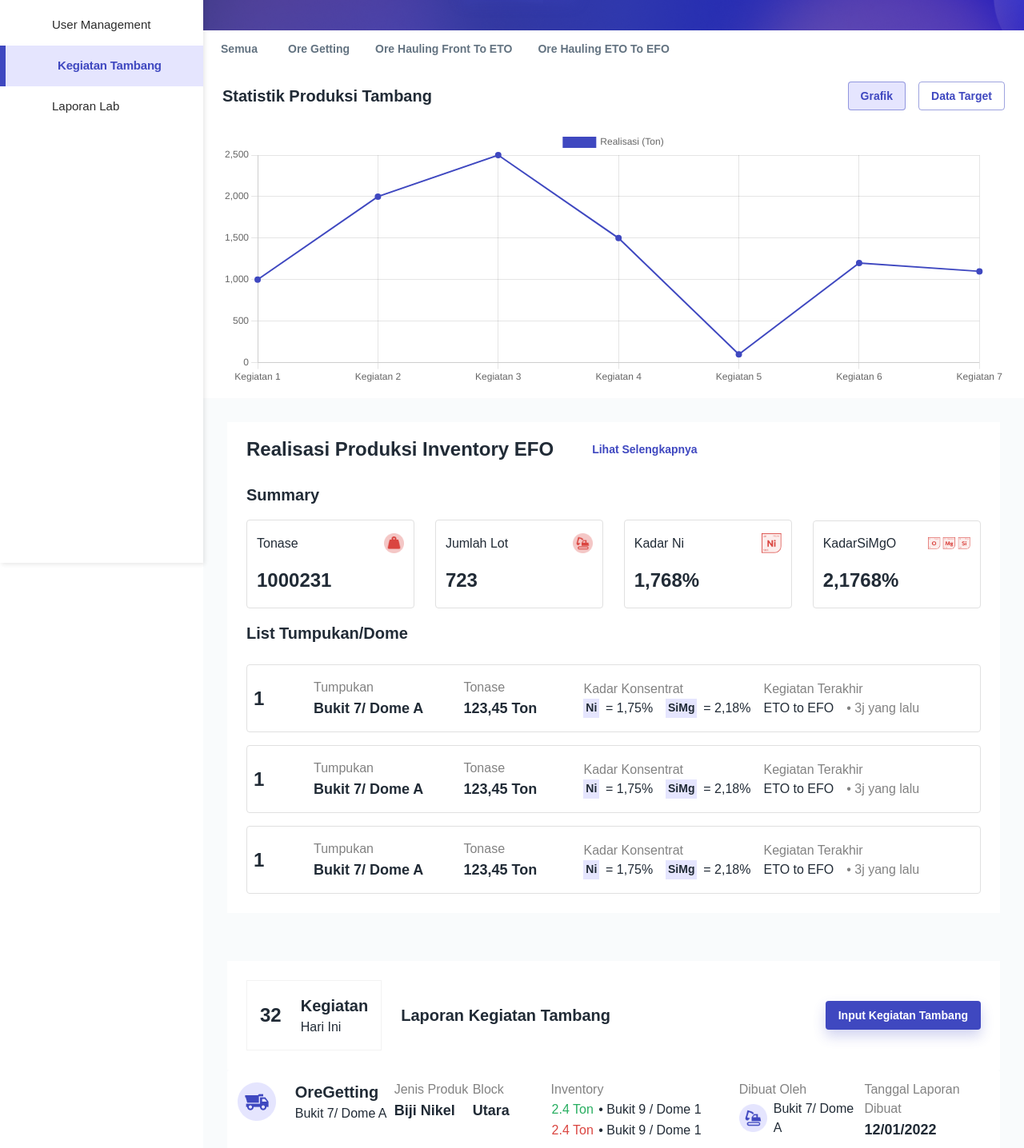
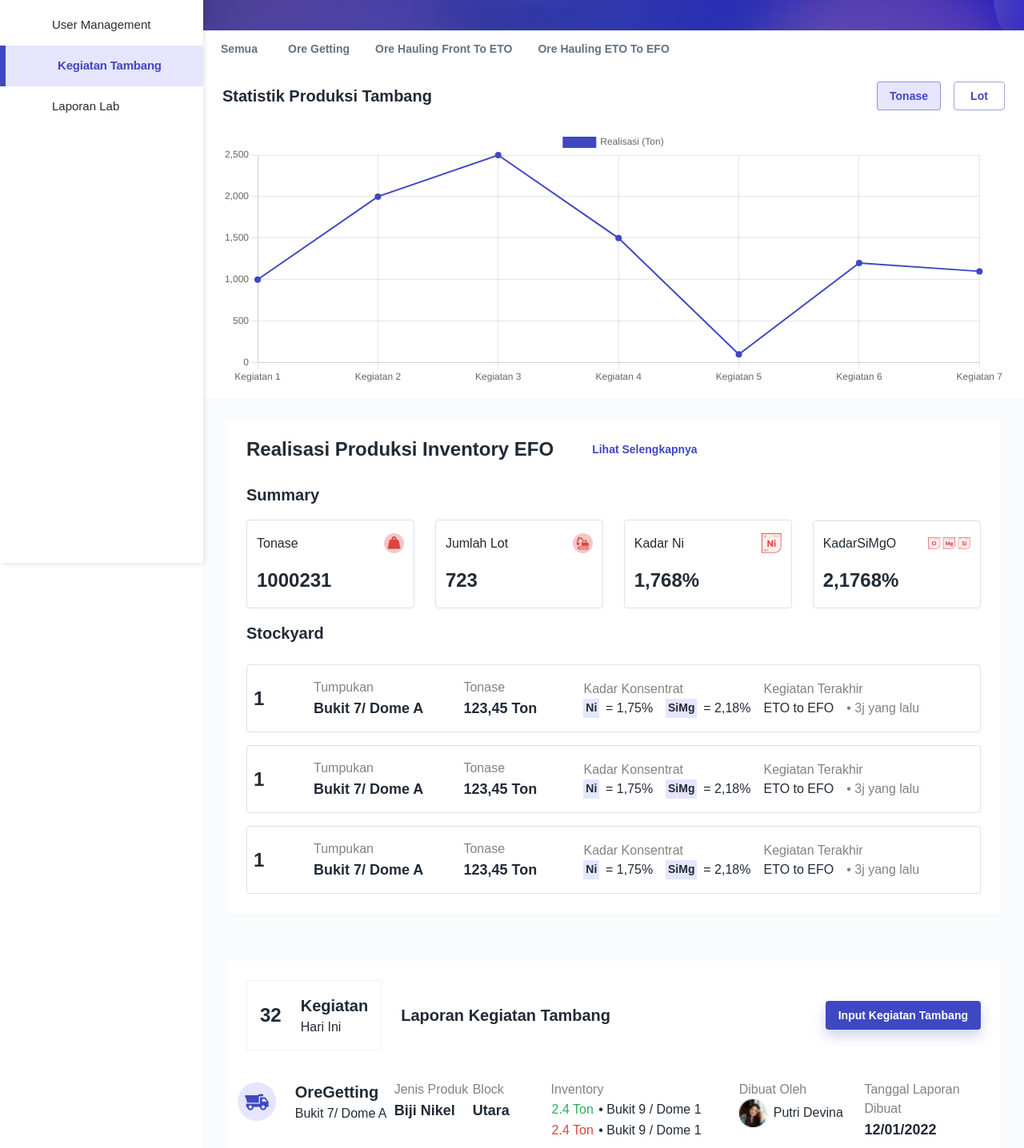
Before and after one commit to primawk/pms, a React (Create React App) app: page /kegiatan-tambang/1 in a window 1280 px wide. Shown: the part 154-1590 px from the top of the page at 80% size. Built offline with nearby package versions, Linux system fonts and the light colour scheme.

Commit message:
feat #10 #11 : Mining Activity
- Fix several issues
- Add delete modal

```diff
--- a/src/components/Card/InfoCard.js
+++ b/src/components/Card/InfoCard.js
@@ -1,7 +1,7 @@
 import { Grid, Typography } from '@mui/material';
 import React from 'react';
 
-const InfoCard = ({ name, image, value }) => {
+const InfoCard = ({ name, image, value, date }) => {
   return (
     <Grid
       container
@@ -30,6 +30,11 @@ const InfoCard = ({ name, image, value }) => {
         <img src={image} alt={name} style={{ maxWidth: '60px', maxHeight: '25px' }} />
       </Grid>
       <Typography variant="h4">{value}</Typography>
+      {date && (
+        <Typography variant="body" color=" #828282">
+          {date}
+        </Typography>
+      )}
     </Grid>
   );
 };
--- a/src/components/List/ReportList.js
+++ b/src/components/List/ReportList.js
@@ -8,6 +8,7 @@ import ArrowDown from '@iconify/icons-ant-design/caret-down-filled';
 // assets
 import ExcavatorIcon from 'assets/Images/MiningActivity/ore-getting.png';
 import TruckIcon from 'assets/Images/MiningActivity/ore-hauling-to-eto.png';
+import avatarLogo from 'assets/Images/avatar.png';
 
 const ReportList = ({ activity_type }) => {
   return (
@@ -77,8 +78,8 @@ const ReportList = ({ activity_type }) => {
           Dibuat Oleh
         </Typography>
         <Stack direction="row" alignItems="center" spacing={1}>
-          <img src={ExcavatorIcon} alt={ExcavatorIcon} width={35} height={35} />
-          <Typography variant="body1">Bukit 7/ Dome A</Typography>
+          <img src={avatarLogo} alt={avatarLogo} width={35} height={35} />
+          <Typography variant="body1">Putri Devina</Typography>
         </Stack>
       </Grid>
       <Grid item lg={2} md={2} xs={6}>
--- a/src/pages/MiningActivity/MiningSection/AllActivity.js
+++ b/src/pages/MiningActivity/MiningSection/AllActivity.js
@@ -69,8 +69,8 @@ export default function AllActivity() {
         </Grid>
       </Grid>
       <InventorySection title="Realisasi Produksi Inventory SM" subtitle="Kegiatan Penambangan" />
-      <InventorySection title="Realisasi Produksi Inventory ETO" subtitle="Kegiatan Penambangan" />
-      <InventorySection title="Realisasi Produksi Inventory EFO" subtitle="Kegiatan Penambangan" />
+      <InventorySection title="Realisasi Produksi Inventory ETO" subtitle="Stockfile" />
+      <InventorySection title="Realisasi Produksi Inventory EFO" subtitle="Stockyard" />
       <ReportSection />
     </>
   );
--- a/src/pages/MiningActivity/MiningSection/ChartSection.js
+++ b/src/pages/MiningActivity/MiningSection/ChartSection.js
@@ -15,14 +15,14 @@ const ChartSection = ({ chartData, subMenu, handleChangeSubMenu, chartStyle }) =
             onClick={() => handleChangeSubMenu(0)}
             sx={subMenu === 0 ? { background: '#E5E5FE' } : {}}
           >
-            Grafik
+            Tonase
           </Button>
           <Button
             variant="outlined"
             onClick={() => handleChangeSubMenu(1)}
             sx={subMenu === 1 ? { background: '#E5E5FE', ml: 2 } : { ml: 2 }}
           >
-            Data Target
+            Lot
           </Button>
         </Grid>
       </Grid>
--- a/src/pages/MiningActivity/MiningSection/InfoSection.js
+++ b/src/pages/MiningActivity/MiningSection/InfoSection.js
@@ -6,8 +6,8 @@ import InfoCard from 'components/Card/InfoCard';
 //assets
 import Tonase from 'assets/Images/Dashboard/Tonase.png';
 import JumlahLot from 'assets/Images/Dashboard/JumlahLot.png';
-import KadarNi from 'assets/Images/Dashboard/Ni.png';
-import KadarSimgo from 'assets/Images/Dashboard/Kadar.png';
+import KadarNi from 'assets/Images/Dashboard/info_ni.png';
+import TotalActivity from 'assets/Images/Dashboard/total_activity.png';
 
 const InfoSection = () => {
   return (
@@ -17,16 +17,16 @@ const InfoSection = () => {
       </Grid>
       <Grid container direction="row" alignItems="flex-start" justifyContent="space-between">
         <Grid item md={5} xs={5}>
-          <InfoCard value="1000231" image={Tonase} name="Tonase" />
+          <InfoCard value="100" image={TotalActivity} name="Kadar Ni" date="Hari ini" />
         </Grid>
         <Grid item md={5} xs={5}>
-          <InfoCard value="723" image={JumlahLot} name="Jumlah Lot" />
+          <InfoCard value="1,768%" image={KadarNi} name="Kadar Ni" date="Hari ini" />
         </Grid>
         <Grid item md={5} xs={5}>
-          <InfoCard value="1,768%" image={KadarNi} name="Kadar Ni" />
+          <InfoCard value="1000231" image={Tonase} name="Tonase" date="Hari ini" />
         </Grid>
         <Grid item md={5} xs={5}>
-          <InfoCard value="2,1768%" image={KadarSimgo} name="KadarSiMgO" />
+          <InfoCard value="723" image={JumlahLot} name="Jumlah Lot" date="Hari ini" />
         </Grid>
       </Grid>
     </>
--- a/src/pages/MiningActivity/MiningSection/ReportSection.js
+++ b/src/pages/MiningActivity/MiningSection/ReportSection.js
@@ -36,10 +36,18 @@ export default function ReportSection() {
         </Stack>
         <Button variant="contained">Input Kegiatan Tambang</Button>
       </Stack>
-      <ReportList activity_type={activityType === 'ore-getting' ? 'ore-getting' : 'eto-to-efo'} />
-      <ReportList activity_type={activityType === 'ore-getting' ? 'ore-getting' : 'eto-to-efo'} />
-      <ReportList activity_type={activityType === 'ore-getting' ? 'ore-getting' : 'eto-to-efo'} />
-      <ReportList activity_type={activityType === 'ore-getting' ? 'ore-getting' : 'eto-to-efo'} />
+      <a href="/anjas" style={{ textDecoration: 'none', color: 'inherit' }}>
+        <ReportList activity_type={activityType === 'ore-getting' ? 'ore-getting' : 'eto-to-efo'} />
+      </a>
+      <a href="/anjas" style={{ textDecoration: 'none', color: 'inherit' }}>
+        <ReportList activity_type={activityType === 'ore-getting' ? 'ore-getting' : 'eto-to-efo'} />
+      </a>
+      <a href="/anjas" style={{ textDecoration: 'none', color: 'inherit' }}>
+        <ReportList activity_type={activityType === 'ore-getting' ? 'ore-getting' : 'eto-to-efo'} />
+      </a>
+      <a href="/anjas" style={{ textDecoration: 'none', color: 'inherit' }}>
+        <ReportList activity_type={activityType === 'ore-getting' ? 'ore-getting' : 'eto-to-efo'} />
+      </a>
 
       <CustomPagination />
     </div>
--- a/src/pages/MiningActivity/MiningSection/SpecificActivity.js
+++ b/src/pages/MiningActivity/MiningSection/SpecificActivity.js
@@ -89,7 +89,13 @@ export default function SpecificActivity() {
             ? 'Realisasi Produksi Inventory ETO'
             : 'Realisasi Produksi Inventory EFO'
         }
-        subtitle={activityType === 'ore-getting' ? 'Kegiatan Penambangan' : 'List Tumpukan/Dome'}
+        subtitle={
+          activityType === 'ore-getting'
+            ? 'Kegiatan Penambangan'
+            : activityType === 'ore-hauling-to-eto'
+            ? 'Stockfile'
+            : 'Stockyard'
+        }
       />
       <ReportSection />
     </>
```
Also changed, not shown: src/index.css (+3 -5 lines), src/assets/Images/Dashboard/info_ni.png (added), src/assets/Images/Dashboard/total_activity.png (added).
